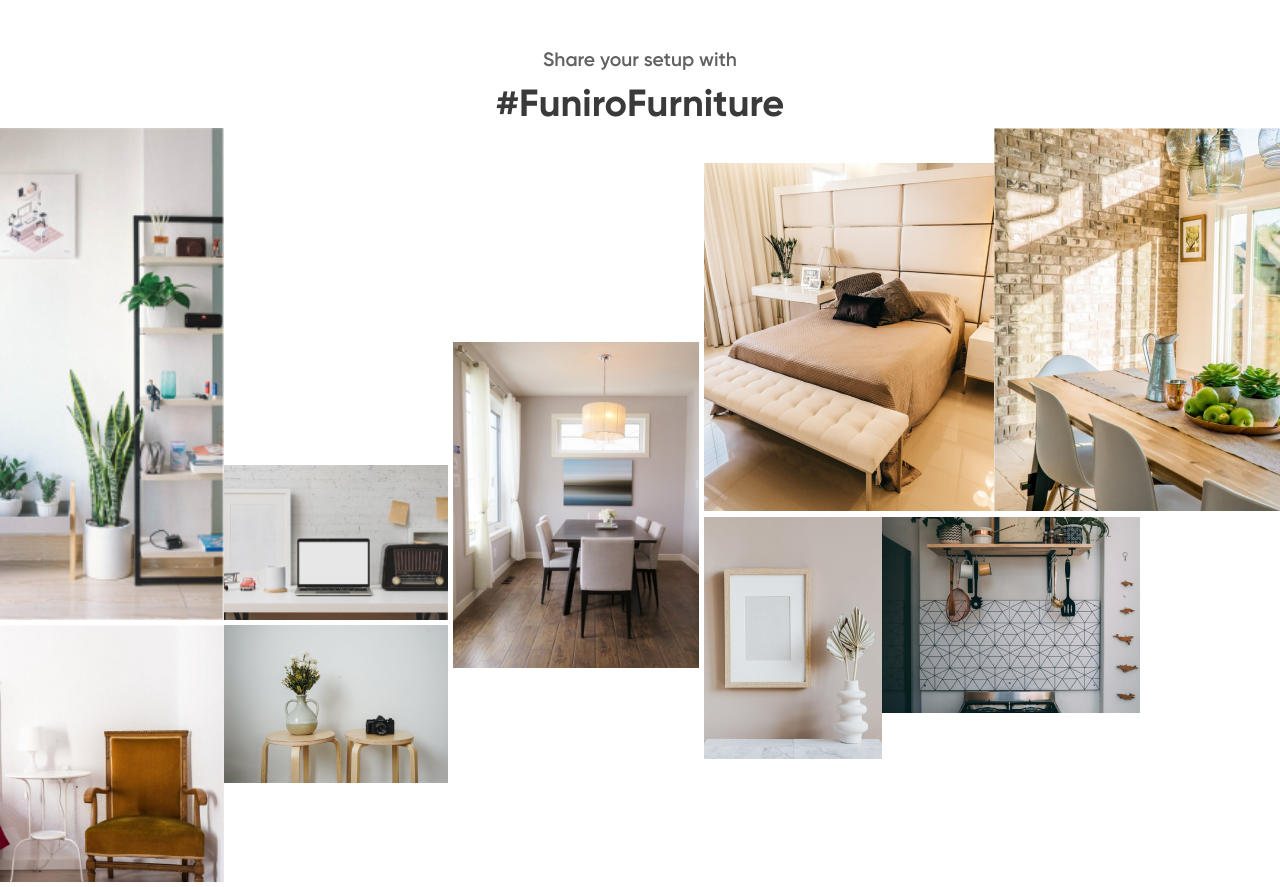
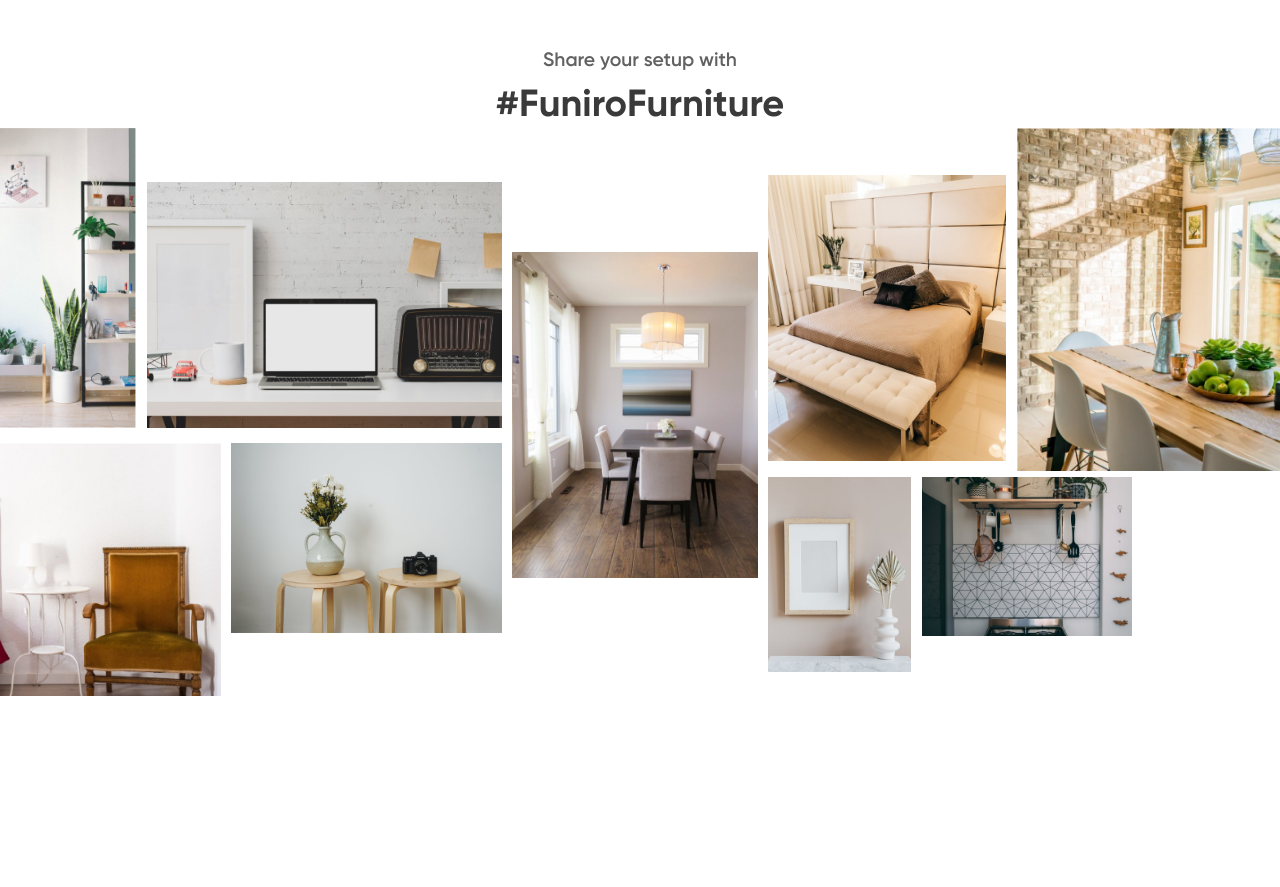
Before and after one commit to Anastasiia-Sydorchenko/funiro, a website: page app/index.html in a window 1280 px wide. Shown: the part 3140-4027 px from the top of the page. After the commit the page ends 3852 px from the top, so only its background shows below. Drawn offline with nearby package versions, Linux system fonts and the light colour scheme; files that its build step writes are made by us from their sources.

Commit message:
edit img gallery

```diff
--- a/app/styles/sass/main.sass
+++ b/app/styles/sass/main.sass
@@ -584,34 +584,43 @@
    .furniture-gallery
       display: flex
 
+      .img-wrapper
+         padding: 0 2% 2% 0
+
+      img
+         width: 100%
+         height: auto
+         object-fit: cover
+
       .img_1
+         width: 28%
 
       .img_2
+         width: 73%
 
       .img_3
+         width: 45%
 
       .img_4
+         width: 55%
 
       .img_5
+         width: 96%
 
       .img_6
+         width: 48%
+         padding: 0 2% 2% 0
 
       .img_7
+         width: 53%
 
       .img_8
+         width: 28%
+         padding: 0 2% 2% 0
 
       .img_9
-
-      .img-wrapper
-         width: 96%
-         max-width: 960px
-         margin: 0 auto
-
-         img
-            width: 100%
-            height: auto
-            object-fit: cover
-
+         width: 41%
+         height: 175px
 
       .inner-top,
       .inner-bottom
@@ -621,7 +630,7 @@
       .right-block
          display: flex
          flex-direction: column
-         width: 35%
+         width: 40%
 
          .inner-top
             align-items: flex-end
@@ -634,9 +643,6 @@
          margin-top: auto
          margin-bottom: auto
 
-
-
-
 //MEDIA QUERIES
 //@media (min-width: 1800px)
 //@media (min-width: 1399.98px)
```
Also changed, not shown: app/css/main.min.css, dist/css/main.min.css, dist/images/dist/furniture_8.png, dist/images/dist/furniture_88.png (deleted).
